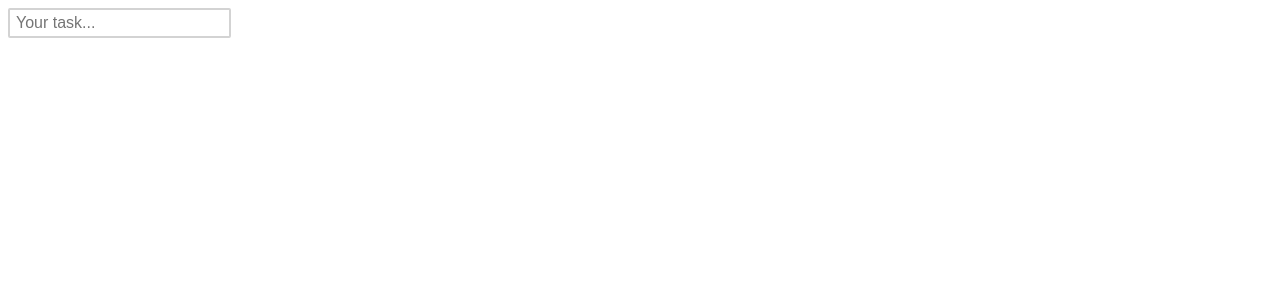
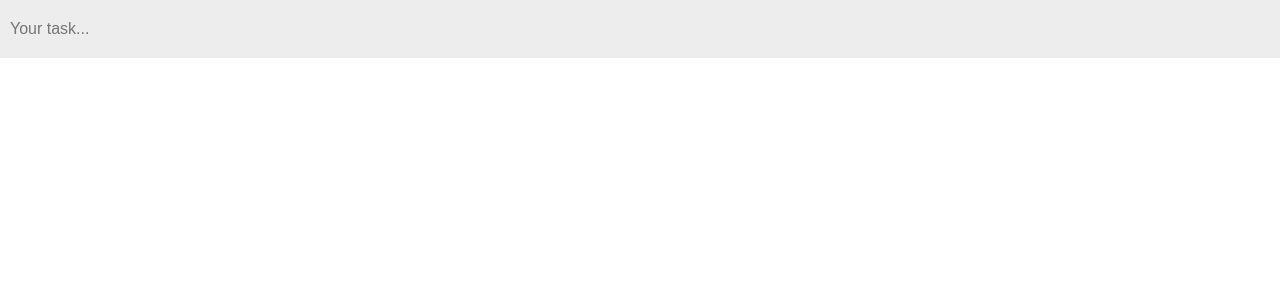
Before and after one commit to handcode-stuart/local-storage-task-list, a React (Create React App) app: page / in a window 1280 px wide. Shown: the top 300 px of the page. Built offline with nearby package versions, Linux system fonts and the light colour scheme.

Commit message:
Basic styling

```diff
--- a/src/App.js
+++ b/src/App.js
@@ -1,6 +1,14 @@
 import React, { useState } from "react";
+import { createGlobalStyle } from "styled-components";
 import TaskInput from "./components/TaskInput";
 import TaskList from "./components/TaskList";
+
+const GlobalStyle = createGlobalStyle`
+    body {
+        font-family: -apple-system,BlinkMacSystemFont,Segoe UI,Helvetica,Arial,sans-serif,Apple Color Emoji,Segoe UI Emoji,Segoe UI Symbol;
+        margin: 0;
+    }
+`;
 
 const App = () => {
     const [tasks, setTasks] = useState(JSON.parse(localStorage.getItem("tasks")) || []);
@@ -16,10 +24,11 @@ const App = () => {
     };
 
     return (
-        <div>
+        <>
+            <GlobalStyle />
             <TaskInput onSubmit={handleSubmit} />
             <TaskList tasks={tasks} handleRemoveTask={handleRemoveTask} />
-        </div>
+        </>
     );
 };
 
--- a/src/components/Task.js
+++ b/src/components/Task.js
@@ -2,8 +2,17 @@ import React from "react";
 import styled from "styled-components";
 
 const StyledTask = styled.li`
-    border-bottom: 1px solid lightgrey;
-    padding: 8px 0;
+    padding: 20px 10px;
+    transition: opacity 250ms ease-in-out;
+
+    &:nth-child(even) {
+        background-color: #ededed;
+    }
+
+    &:hover {
+        opacity: 0.4;
+        cursor: not-allowed;
+    }
 `;
 
 const Task = ({ task: { id, body }, handleRemoveTask }) => {
--- a/src/components/TaskInput.js
+++ b/src/components/TaskInput.js
@@ -2,15 +2,14 @@ import React, { useState } from "react";
 import styled from "styled-components";
 
 const StyledTaskInput = styled.input`
-    border: 2px solid lightgrey;
-    border-radius: 2px;
-    padding: 4px 6px;
-    transition: border-color 250ms ease-in-out;
+    border: none;
+    width: 100%;
+    padding: 20px 10px;
     font-size: 16px;
+    background-color: #ededed;
 
     &:focus {
         outline: none;
-        border-color: red;
     }
 `;
 
--- a/src/components/TaskList.js
+++ b/src/components/TaskList.js
@@ -3,7 +3,7 @@ import styled from "styled-components";
 import Task from "./Task";
 
 const StyledTaskList = styled.ul`
-    margin: 10px 0;
+    margin: 0;
     padding: 0;
     list-style-type: none;
 `;
```
